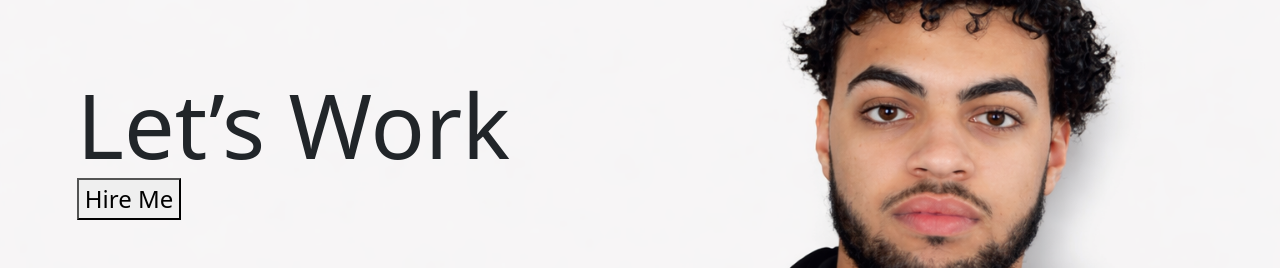
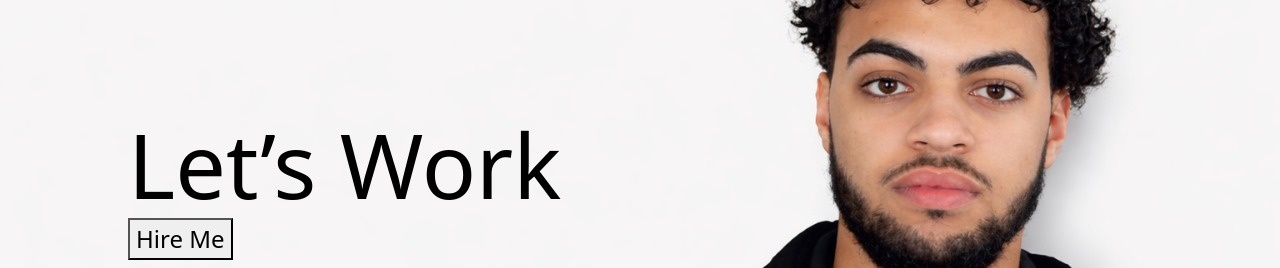
Before and after one commit to DariusNauglerWilliams/Darius-Naugler-Williams-Portfolio, a React (Vite) app in the folder dnw-portfolio/: page / in a window 1280 px wide. Shown: the part 236-504 px from the top of the page. Built offline with nearby package versions, Linux system fonts and the light colour scheme.

Commit message:
fit maybe

```diff
--- a/dnw-portfolio/src/cta.jsx
+++ b/dnw-portfolio/src/cta.jsx
@@ -3,15 +3,15 @@ import React from 'react';
 function Cta() {
   return (
     <section id="cta" style={{position: "relative"}}>
-      <img id="img" src="/dariuscta.png" alt="cta" style={{ width: "100%" }} />
+      <img id="img" src="/dariuscta.png" alt="cta" style={{ width: "100%", height: "100vh", objectFit: "cover" }} />
 
 
 
 
-       <div style={{ position: "absolute", top: "30%", left: "6%" }}>
-        <h1 style={{ fontSize: "90px", margin: 0 }}>Let’s Work</h1>
+       <div style={{ position: "absolute", top: "37%", left: "10%" }}>
+        <h1 style={{ fontSize: "90px", margin: 0, color: "#000000" }}>Let’s Work</h1>
         <a href="#resume">
-          <button style={{ fontSize: "24px" }}>Hire Me</button>
+          <button style={{ fontSize: "24px" , color: "#000000"}}>Hire Me</button>
         </a>
       </div>
     </section>
```
